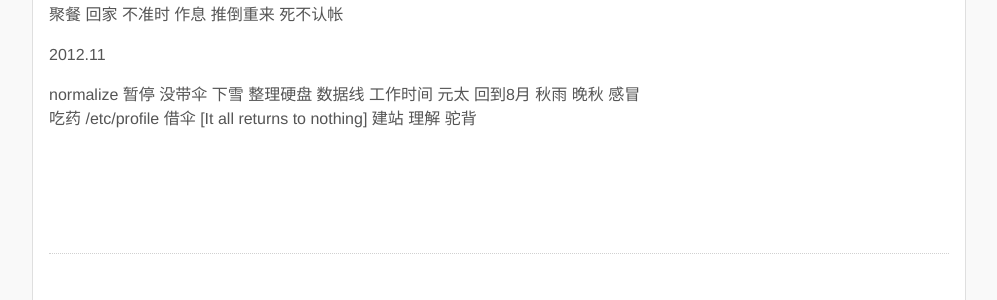
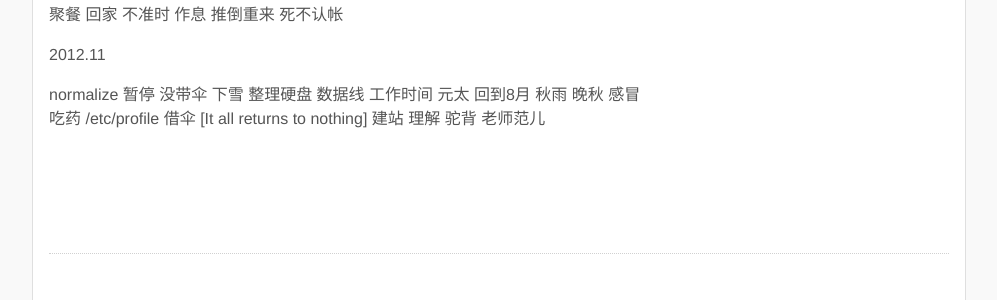
Before and after one commit to yulijia/cn, a Jekyll site: the page built from diary/index.md, in a window 1280 px wide. Shown: the part 1550-1850 px from the top of the page, without its empty margins (141-1138 px from the left). Built offline with Jekyll 4.4.1, drawn with Linux system fonts in a browser that asks for light colours.

Commit message:
add diary

```diff
--- a/diary/index.md
+++ b/diary/index.md
@@ -67,4 +67,4 @@
 2012.11
 
 
-normalize 暂停 没带伞 下雪 整理硬盘 数据线 工作时间 元太 回到8月 秋雨 晚秋 感冒 吃药 /etc/profile 借伞 [It all returns to nothing] 建站 理解 驼背
+normalize 暂停 没带伞 下雪 整理硬盘 数据线 工作时间 元太 回到8月 秋雨 晚秋 感冒 吃药 /etc/profile 借伞 [It all returns to nothing] 建站 理解 驼背 老师范儿
```
